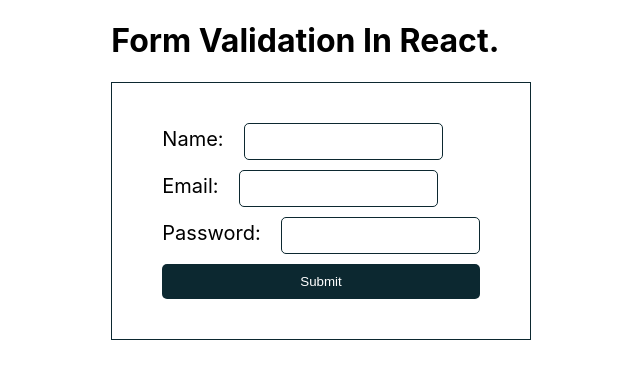
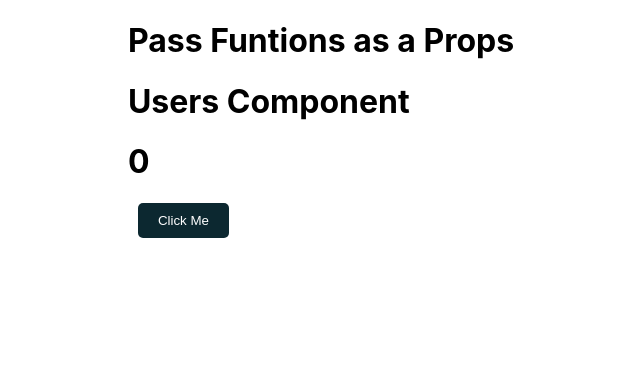
Before and after one commit to AKSHAY0128W/React, a React (Create React App) app: page / in a window 1280 px wide. Shown: the top 378 px of the page, without its empty margins (319-959 px from the left). Built offline with nearby package versions, Linux system fonts and the light colour scheme.

Commit message:
learn how to pass function as  a props

```diff
--- a/src/App.js
+++ b/src/App.js
@@ -13,6 +13,7 @@ import Toggle from './Toggle.jsx';
 import FormHandling from './FormHandling.jsx';
 import ConditionalRendering from './conditionalRendering.jsx';
 import FormValidation from './formValidation.jsx';
+import FuncProps from './FuncProps.jsx';
 function App() {
 
   // function common() {
@@ -38,14 +39,29 @@ function App() {
     }
   ]
 
-  */}
 
-  const [name, setName] = React.useState("Bhaskar Gupta");
+*/}
+  // const [name, setName] = React.useState("Bhaskar Gupta");
+
+  // pass function as a props
+
+  const handleButtonClick = () => {
+    console.log("Button Clicked");
+  }
+
+  const [count, setCount] = useState(0);
+
+
+  const incrementCount = () => {
+    setCount(count + 1);
+  }
+
+
   return (
     <>
-      <div className="App">
-        {/* <h1>Hello World!</h1> */}
-      </div >
+      {/* <div className="App"> */}
+      {/* <h1>Hello World!</h1> */}
+      {/* </div > */}
       {/* <User /> */}
       {/* <UserJsx /> */}
       {/* <Event /> */}
@@ -80,9 +96,12 @@ function App() {
 
       {/* <ConditionalRendering /> */}
 
+      {/* <FormValidation /> */}
 
-
-      <FormValidation />
+      <div>
+        <h1>Pass Funtions as a Props</h1>
+      </div>
+      <FuncProps handleClick={handleButtonClick} count={count} increment={incrementCount} />
 
     </>
   );
--- /dev/null
+++ b/src/FuncProps.jsx
@@ -0,0 +1,21 @@
+import React from 'react'
+
+function FuncProps(props) {
+
+   // destructuring
+
+   const { handleClick, increment, count } = props;
+
+
+   console.log(props);
+   return (
+      <div>
+         <h1>Users Component</h1>
+
+         <h1>{count}</h1>
+         <button onClickCapture={increment}>Click Me</button>
+      </div>
+   )
+}
+
+export default FuncProps
```
